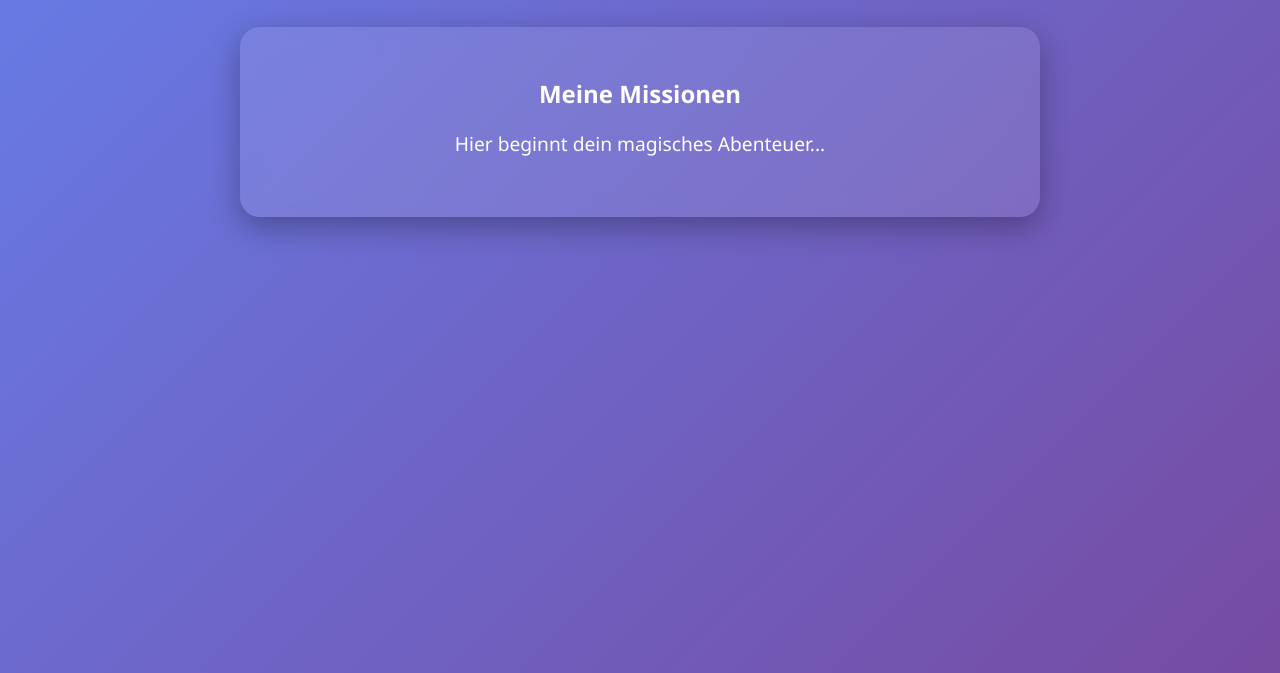
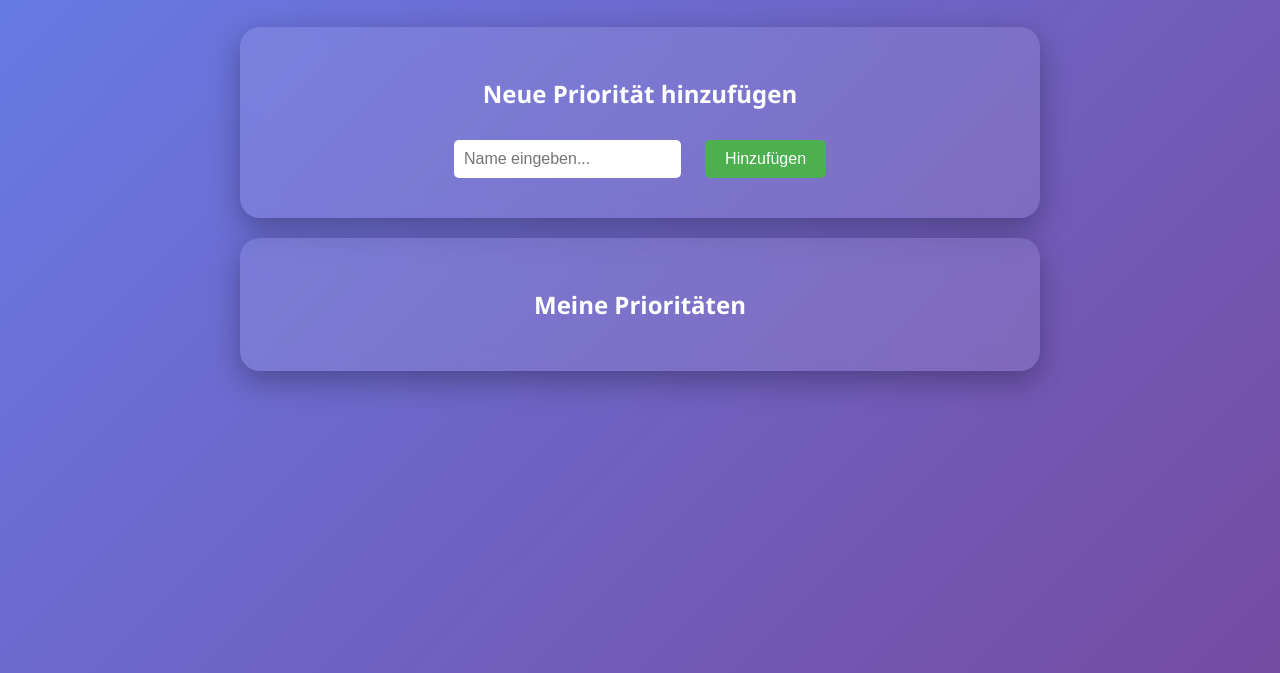
Before and after one commit to Horizon-Research-UG/t3, a plain HTML site: page index.html in a window 1280 px wide. Shown: the part 167-840 px from the top of the page. Drawn offline with Linux system fonts and the light colour scheme.

Commit message:
namen eingabe und liste zum abruf der eingebenden Namen

```diff
--- a/index.html
+++ b/index.html
@@ -11,9 +11,19 @@
         <p>Willkommen in der geheimen Ecke von Hogwarts!</p>
 
         <div class="card">
-            <h2>Meine Missionen</h2>
-            <p>Hier beginnt dein magisches Abenteuer...</p>
+            <h2>Neue Priorität hinzufügen</h2>
+            <input type="text" id="nameInput" placeholder="Name eingeben...">
+            <button onclick="addName()">Hinzufügen</button>
+        </div>
+
+        <div class="card">
+            <h2>Meine Prioritäten</h2>
+            <ul id="nameList">
+                <!-- Hier werden die Namen angezeigt -->
+            </ul>
         </div>
     </div>
+
+    <script src="script.js"></script>
 </body>
 </html>
--- a/style.css
+++ b/style.css
@@ -33,3 +33,38 @@ p {
     margin: 20px 0;
     box-shadow: 0 10px 30px rgba(0,0,0,0.3);
 }
+
+input {
+    padding: 10px;
+    margin: 10px;
+    border: none;
+    border-radius: 5px;
+    font-size: 16px;
+}
+
+button {
+    padding: 10px 20px;
+    margin: 10px;
+    border: none;
+    border-radius: 5px;
+    background: #4CAF50;
+    color: white;
+    font-size: 16px;
+    cursor: pointer;
+}
+
+button:hover {
+    background: #45a049;
+}
+
+ul {
+    list-style: none;
+    padding: 0;
+}
+
+li {
+    background: rgba(255,255,255,0.2);
+    margin: 5px 0;
+    padding: 10px;
+    border-radius: 5px;
+}
```
